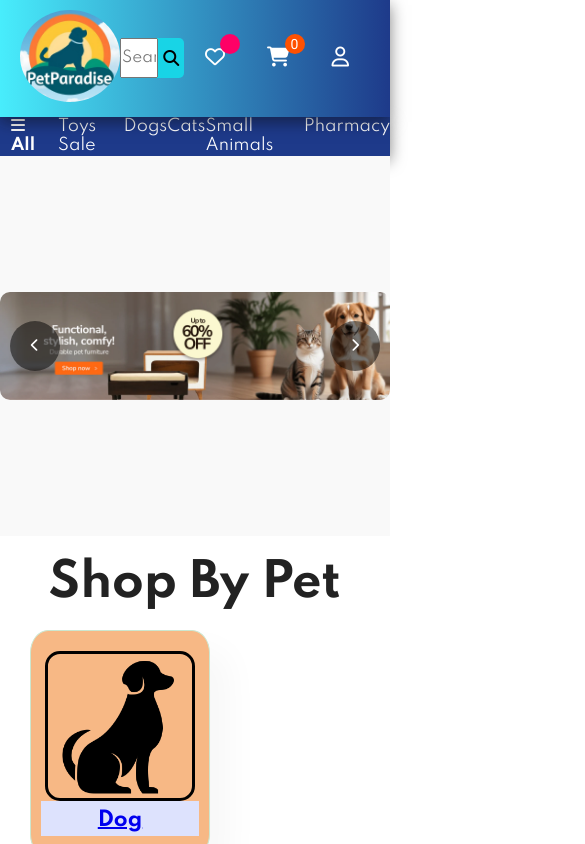
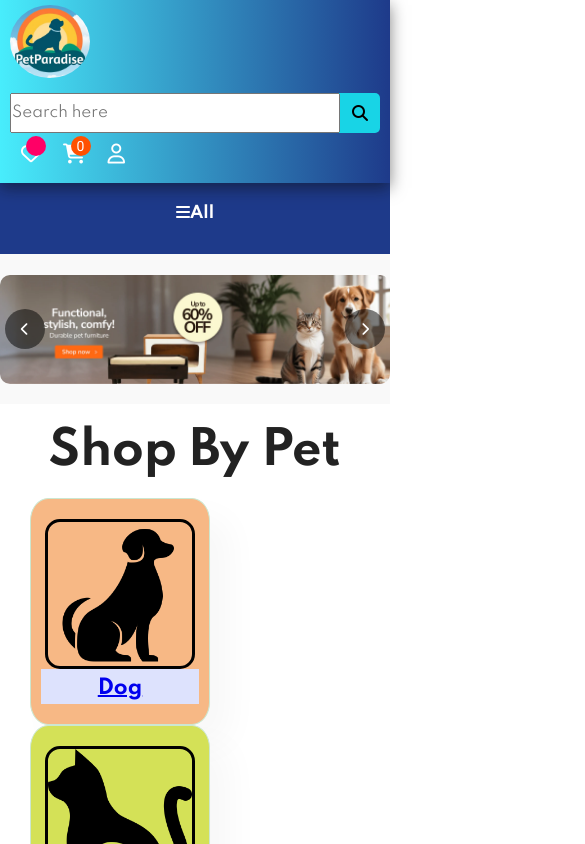
Before and after one commit to Bladestar1370/Pet-Store, a React (Vite) app: page / in a window 390 px wide. Shown: the top 844 px of the page, 585 px wide, since content can reach past the window. Built offline with nearby package versions, Linux system fonts and the light colour scheme.

Commit message:
Responsive 1

```diff
--- a/src/Components/Category/CategoryProducts.css
+++ b/src/Components/Category/CategoryProducts.css
@@ -10,8 +10,10 @@
   border: 1px solid #ddd;
   padding: 15px;
   text-align: center;
-  width: 200px;
+  width: 100%; /* Changed to responsive width */
+  max-width: 200px; /* Added max-width for better alignment */
 }
+
 
 .product-item img {
   max-width: 100%;
--- a/src/Components/Item/Item.css
+++ b/src/Components/Item/Item.css
@@ -19,8 +19,9 @@
 }
 
 .item-content {
-    height: 450px;
+    height: auto; /* Changed to auto for better responsiveness */
 }
+
 
 .item img {
     border-radius: 20%;
--- a/src/Components/Navbar/Navbar.css
+++ b/src/Components/Navbar/Navbar.css
@@ -1,4 +1,4 @@
-@import url('https://fonts.googleapis.com/css2?family=Roboto:wght@400;500&display=swap');
+@import url("https://fonts.googleapis.com/css2?family=Roboto:wght@400;500&display=swap");
 #header {
   display: flex;
   align-items: center;
@@ -7,9 +7,13 @@
   background-color: #202122;
 
   box-shadow: 0px 5px 15px;
-    background: linear-gradient(90deg, #48edfc, #1E3A8A); /* Gradient background */
+  background: linear-gradient(
+    90deg,
+    #48edfc,
+    #1e3a8a
+  ); /* Gradient background */
   box-shadow: 0px 5px 15px rgba(12, 12, 12, 0.5);
-    z-index:999 ;
+  z-index: 999;
   position: sticky;
   top: 0;
   left: 0;
@@ -28,7 +32,6 @@ img {
   max-width: 500px; /* Set a max width for larger screens */
   border-radius: 5px;
   background-color: #18d4e6;
-
 }
 
 .nav-search:hover {
@@ -38,7 +41,6 @@ img {
 .search-input {
   width: 100%;
   font-size: 15px;
-
 }
 
 .search-icon {
@@ -47,7 +49,6 @@ img {
   align-items: center;
   justify-content: center;
   color: #000000;
-
 }
 
 #navbar {
@@ -59,7 +60,7 @@ img {
 #navbar li {
   font-size: 20px;
   list-style: none;
-    padding:15px 20px;
+  padding: 15px 20px;
   position: relative;
 }
 
@@ -74,35 +75,38 @@ img {
 .border {
   border: 1.5px solid transparent;
   padding: 10px;
-
 }
 
 .border:hover {
   border: 1.5px solid white;
   transition: border 0.3s ease;
-    background: linear-gradient(90deg, #1E3A8A , #09dff3); /* For simple remove this */
+  background: linear-gradient(
+    90deg,
+    #1e3a8a,
+    #09dff3
+  ); /* For simple remove this */
 }
 
 .cart-count {
-    width: 20px;  /* Size of the count bubble */
-    height: 20px;  /* Size of the count bubble */
+  width: 20px; /* Size of the count bubble */
+  height: 20px; /* Size of the count bubble */
   display: flex;
   justify-content: center;
   align-items: center;
   position: absolute; /* Position it relative to the parent container */
-    top: 2px;  /* Adjust to place it above the cart icon */
-    right: 5px;  /* Adjust to place it to the right of the cart icon */
-    border-radius: 50%;  /* Round shape */
+  top: 2px; /* Adjust to place it above the cart icon */
+  right: 5px; /* Adjust to place it to the right of the cart icon */
+  border-radius: 50%; /* Round shape */
   font-size: 14px;
-    background-color: rgb(255, 81, 0);  /* Background color for the count */
-    color: white;  /* Text color */
-    padding: 2px;  /* Add padding for spacing around the number */
-    text-align: center;  /* Center text in the bubble */
-    font-family: 'Roboto', sans-serif;
+  background-color: rgb(255, 81, 0); /* Background color for the count */
+  color: white; /* Text color */
+  padding: 2px; /* Add padding for spacing around the number */
+  text-align: center; /* Center text in the bubble */
+  font-family: "Roboto", sans-serif;
 }
 
-
-  .wishlist-count {  /* Add wishlist count styling */
+.wishlist-count {
+  /* Add wishlist count styling */
   width: 20px;
   height: 20px;
   display: flex;
@@ -117,7 +121,7 @@ img {
   color: white;
   padding: 2px;
   text-align: center;
-    font-family: 'Roboto', sans-serif;
+  font-family: "Roboto", sans-serif;
 }
 
 .cart-count {
@@ -135,7 +139,7 @@ img {
   color: white;
   padding: 2px;
   text-align: center;
-    font-family: 'Roboto', sans-serif;
+  font-family: "Roboto", sans-serif;
 }
 
 /* Panel Section  */
@@ -144,10 +148,8 @@ img {
   height: 39px;
   display: flex;
   align-items: center;
-        background-color: #1E3A8A;
+  background-color: #1e3a8a;
   box-shadow: 0px 5px 15px rgba(12, 12, 12, 0.5);
-
-
 }
 
 .panel-all {
@@ -174,3 +176,104 @@ img {
   display: flex;
   justify-content: space-around;
 }
+
+
+/* Responsive Styles */
+@media (max-width: 768px) {
+  #header {
+    padding: 5px 20px;
+  }
+
+  .nav-search {
+    width: 300px;
+  }
+
+  #navbar li {
+    padding: 10px 15px;
+  }
+
+  .panel-ops {
+    display: none;
+    flex-direction: column;
+    background: #1e3a8a;
+    position: absolute;
+    width: 100%;
+    top: 40px;
+    left: 0;
+    box-shadow: 0px 4px 6px rgba(0, 0, 0, 0.3);
+    padding: 10px 0;
+  }
+
+  .panel-ops p {
+    padding: 10px;
+    color: white;
+    text-align: center;
+    transition: background 0.3s ease;
+  }
+
+  .panel-ops p:hover {
+    background: #09dff3;
+  }
+}
+
+@media (max-width: 480px) {
+  #header {
+    padding: 5px 10px;
+    flex-direction: column;
+    align-items: flex-start;
+  }
+
+  .nav-search {
+    width: 100%;
+    margin-top: 10px;
+  }
+
+  #navbar {
+    width: 100%;
+    justify-content: space-between;
+  }
+
+  #navbar li {
+    padding: 10px;
+  }
+
+  .logo img {
+    width: 80px;
+  }
+
+  .slider {
+    height: 150px;
+  }
+
+  .arrow {
+    width: 40px;
+    height: 40px;
+  }
+
+  .left-arrow {
+    left: 5px;
+  }
+
+  .right-arrow {
+    right: 5px;
+  }
+
+  .panel {
+    flex-direction: column;
+    height: auto;
+    padding: 10px;
+  }
+
+  .panel-all {
+    margin-bottom: 10px;
+  }
+
+  .panel-ops {
+    flex-direction: column;
+    align-items: center;
+  }
+
+  .panel-ops p {
+    margin: 5px 0;
+  }
+}
--- a/src/Components/Popular/Popular.css
+++ b/src/Components/Popular/Popular.css
@@ -22,6 +22,7 @@
 
 .popular-item {
     display: flex;
+    flex-wrap: wrap; /* Added flex-wrap for better alignment */
     gap: 20px; /* Adjusted gap for better alignment */
     justify-content: center;
 }
--- a/src/Components/ProductDisplay/ProductDisplay.css
+++ b/src/Components/ProductDisplay/ProductDisplay.css
@@ -1,7 +1,8 @@
 .productdisplay {
     display: flex;
-    margin: 0px 20px; /* Adjusted margin for better alignment */
+    margin: 0px 10px; /* Adjusted margin for better alignment */
 }
+
 
 
 .productdisplay-left {
@@ -27,10 +28,11 @@
 
 .productdisplay-right {
     display: flex;
-    margin: 0px 10px; /* Adjusted margin for better alignment */
+    margin: 0px 20px; /* Adjusted margin for better alignment */
     flex-direction: column;
     gap: 15px; /* Added gap for better spacing */
 }
+
 
 
 
```
Also changed, not shown: src/Components/Navbar/Navbar.jsx (+1 -12 lines). Lines whose indentation alone changed are shown as unchanged.
